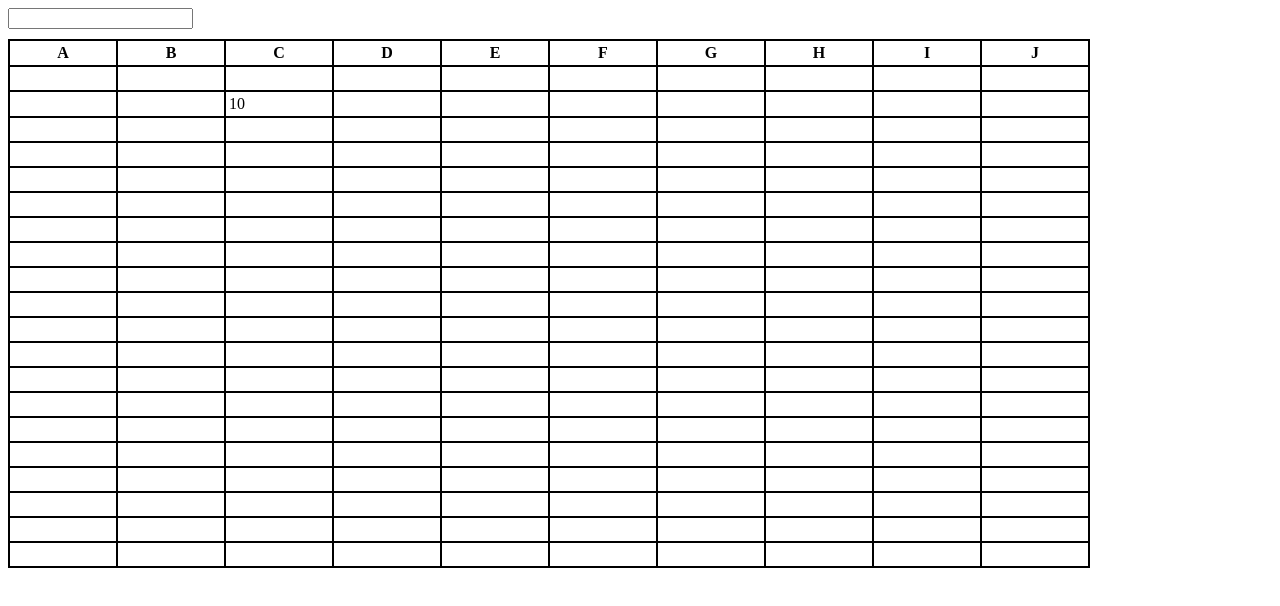
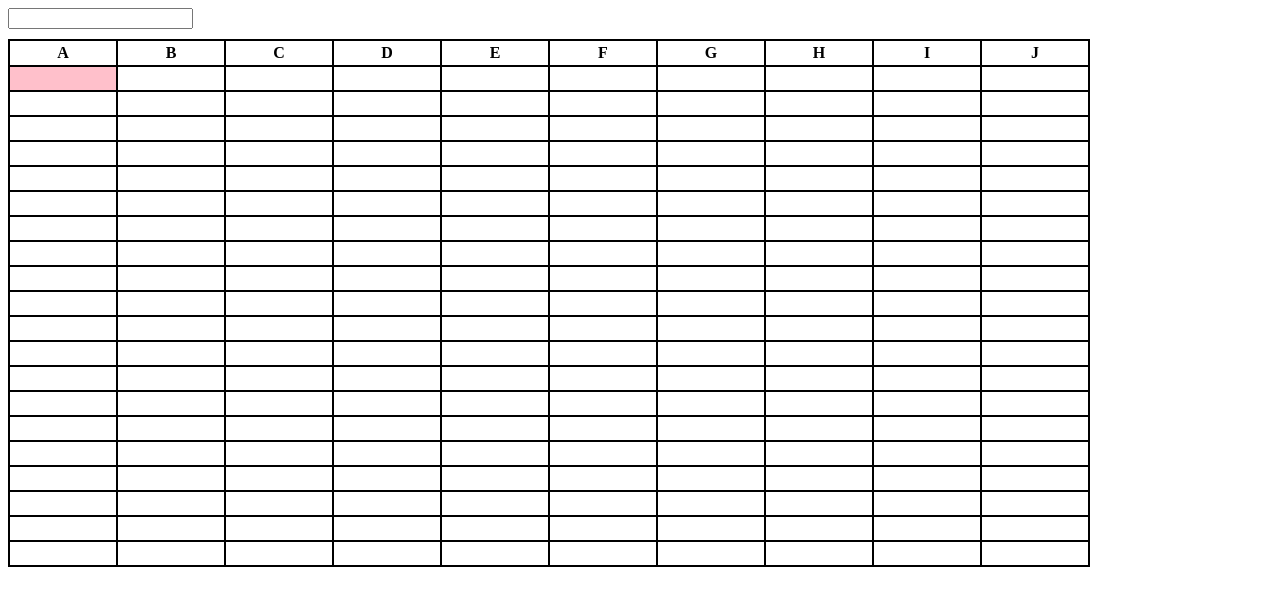
Before and after one commit to keeponbeat/X-cell, a website: page public/index.html in a window 1280 px wide. Drawn offline with Linux system fonts and the light colour scheme.

Commit message:
add cell highlight function and its tests.

```diff
--- a/public/css/style.css
+++ b/public/css/style.css
@@ -8,3 +8,7 @@ th, td{
 	min-width: 100px;
 	padding: 3px;
 }
+
+.current-cell {
+	background-color: pink;
+}
--- a/public/js/bundle.js
+++ b/public/js/bundle.js
@@ -88,7 +88,9 @@ class TableView {
 
 	init() {
 		this.initDomReferences();
+		this.initCurrentCell();
 		this.renderTable();
+		this.attachEventHandlers();
 	}
 
 	initDomReferences(){
@@ -96,8 +98,12 @@ class TableView {
 		this.sheetBodyEl = document.querySelector('tbody');
 	}
 
+	initCurrentCell() {
+		this.currentCellLocation = {row:0, col:0};
+	}
+
 	renderTable(){
-		this.model.setValue({row:1, col:2}, 10);
+		//this.model.setValue({row:1, col:2}, 10);
 		this.renderTableHeader();
 		this.renderTableBody();
 	}
@@ -115,6 +121,9 @@ class TableView {
 			const tr = createTR();
 			for (let col = 0; col < this.model.numCols; col++) {
 				const td = createTD(this.model.getValue({col:col,row:row}));
+				if (this.isCurrentCell(row, col)){
+					td.className = "current-cell";
+				};
 				tr.appendChild(td);
 			}
 			fragment.appendChild(tr);
@@ -122,6 +131,23 @@ class TableView {
 		removeChildren(this.sheetBodyEl);
 		this.sheetBodyEl.appendChild(fragment);
 	}
+
+	isCurrentCell(row, col) {
+		return row === this.currentCellLocation.row &&
+		       col === this.currentCellLocation.col;
+	}
+
+	attachEventHandlers(){
+		this.sheetBodyEl.addEventListener('click', this.handleSheetClick.bind(this));
+	}
+
+	handleSheetClick(evt){
+		//console.log(evt);
+		const col = evt.target.cellIndex;
+		const row = evt.target.parentElement.rowIndex - 1;
+		this.currentCellLocation = {row:row, col:col};
+		this.renderTableBody();
+	}
 }
 
 module.exports = TableView;
```
Also changed, not shown: client/js/table-view.js (+27 -1 lines), client/js/test/table-view.test.js (+16 -1 lines).
